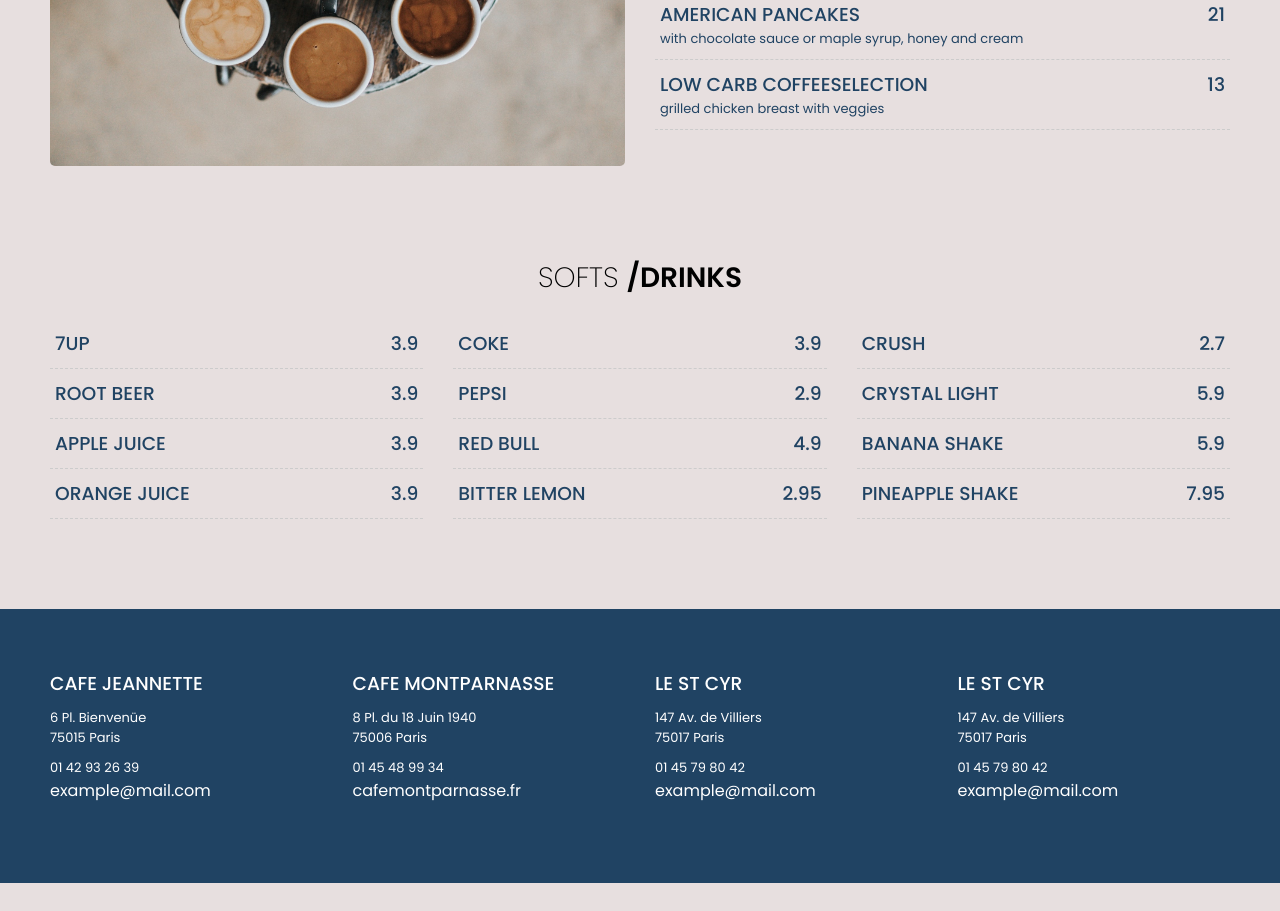
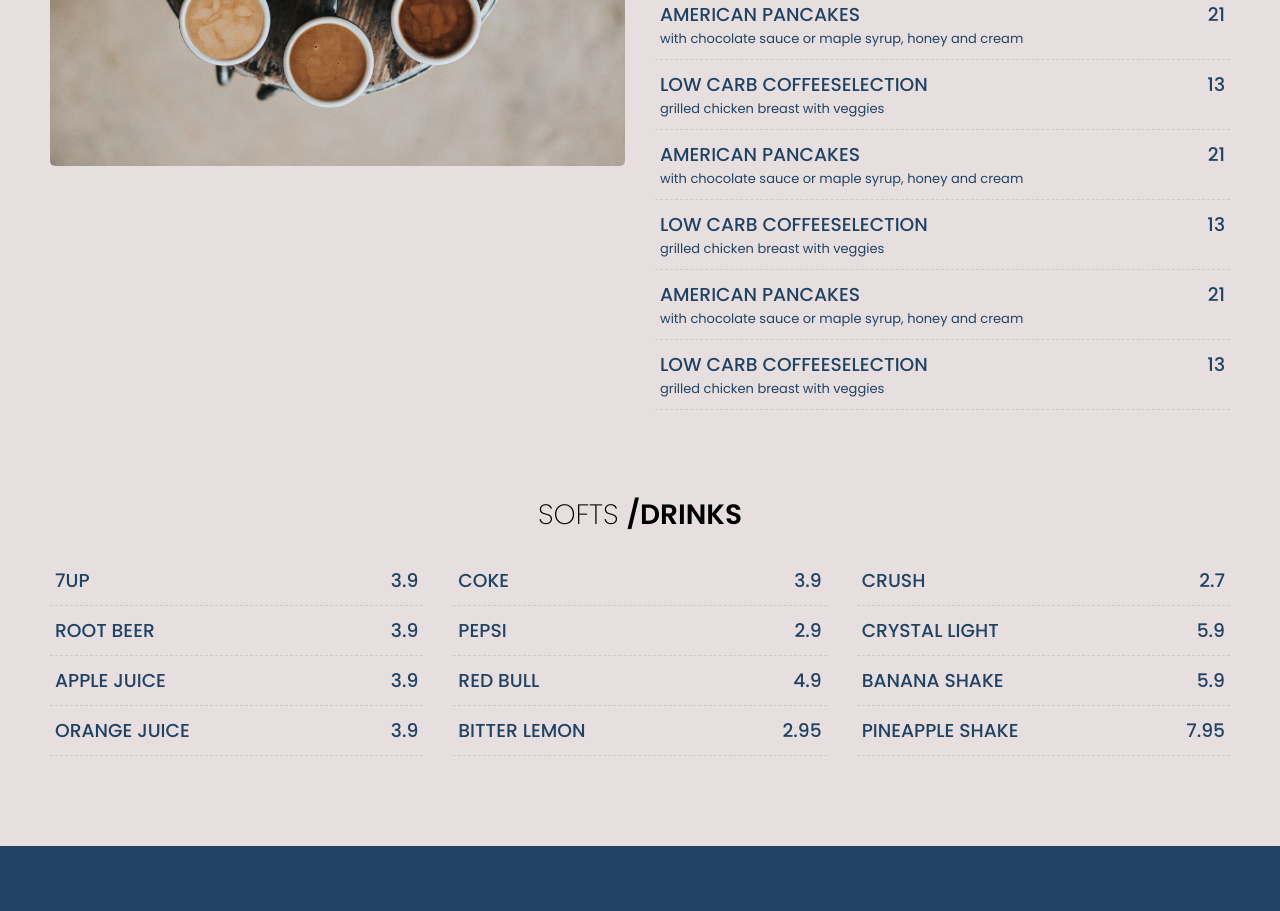
Before and after one commit to Chrisanto76/st_cyr_website, a React (Vite) app: page /menu in a window 1280 px wide. Shown: the part 2000-2911 px from the top of the page. Before the commit the page ends 2883 px from the top, so only its background shows below. Built offline with nearby package versions, Linux system fonts and the light colour scheme.

Commit message:
add content to CoffeeSelection

```diff
--- a/src/pages/Menu/CoffeeSelection/CoffeeSelection.jsx
+++ b/src/pages/Menu/CoffeeSelection/CoffeeSelection.jsx
@@ -40,6 +40,26 @@ const menuDataRight = [
 		description: 'grilled chicken breast with veggies',
 		price: 13,
 	},
+	{
+		title: 'American Pancakes',
+		description: 'with chocolate  sauce or maple syrup, honey and cream',
+		price: 21,
+	},
+	{
+		title: 'Low Carb CoffeeSelection',
+		description: 'grilled chicken breast with veggies',
+		price: 13,
+	},
+	{
+		title: 'American Pancakes',
+		description: 'with chocolate  sauce or maple syrup, honey and cream',
+		price: 21,
+	},
+	{
+		title: 'Low Carb CoffeeSelection',
+		description: 'grilled chicken breast with veggies',
+		price: 13,
+	},
 ];
 
 const CoffeeSelection = () => {
```
